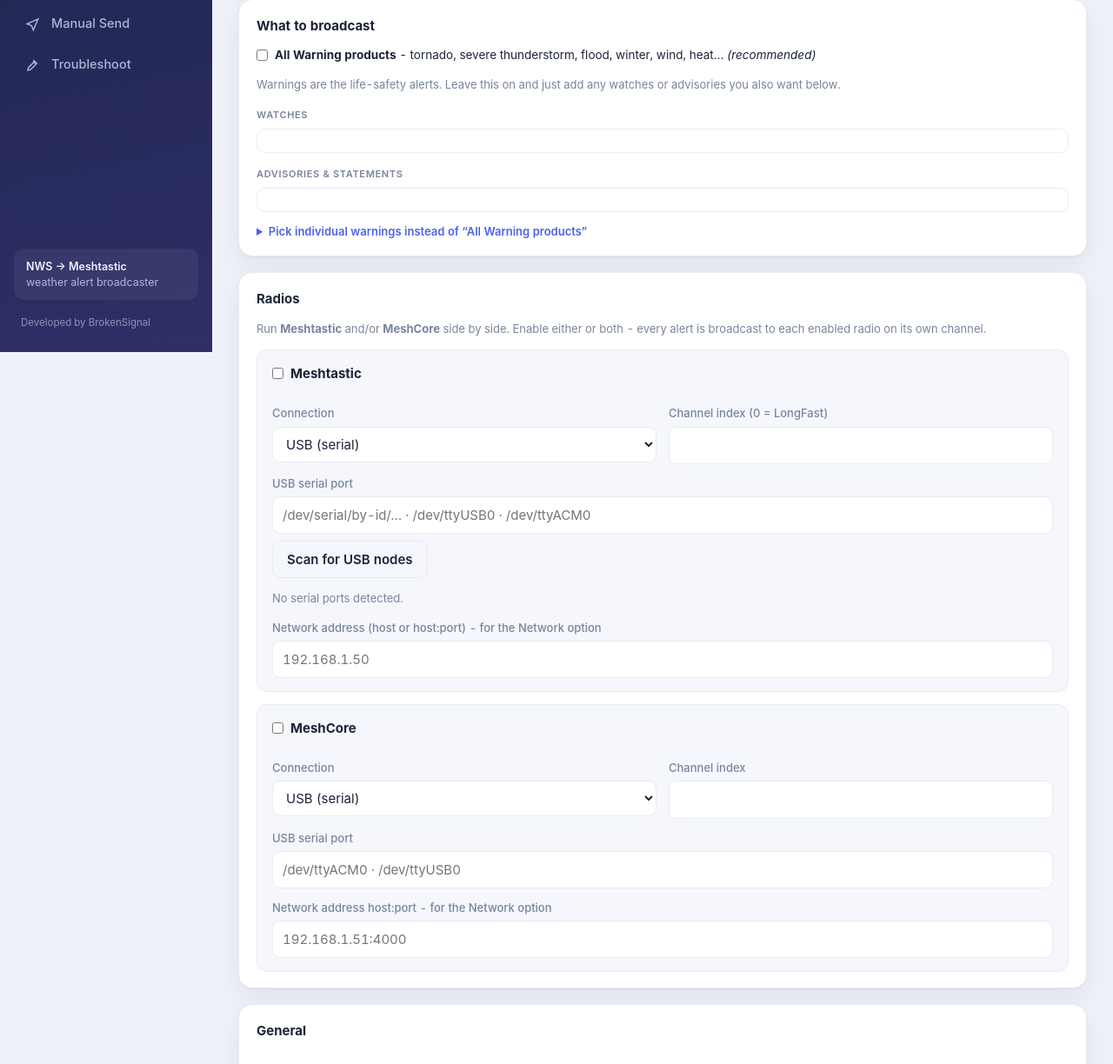
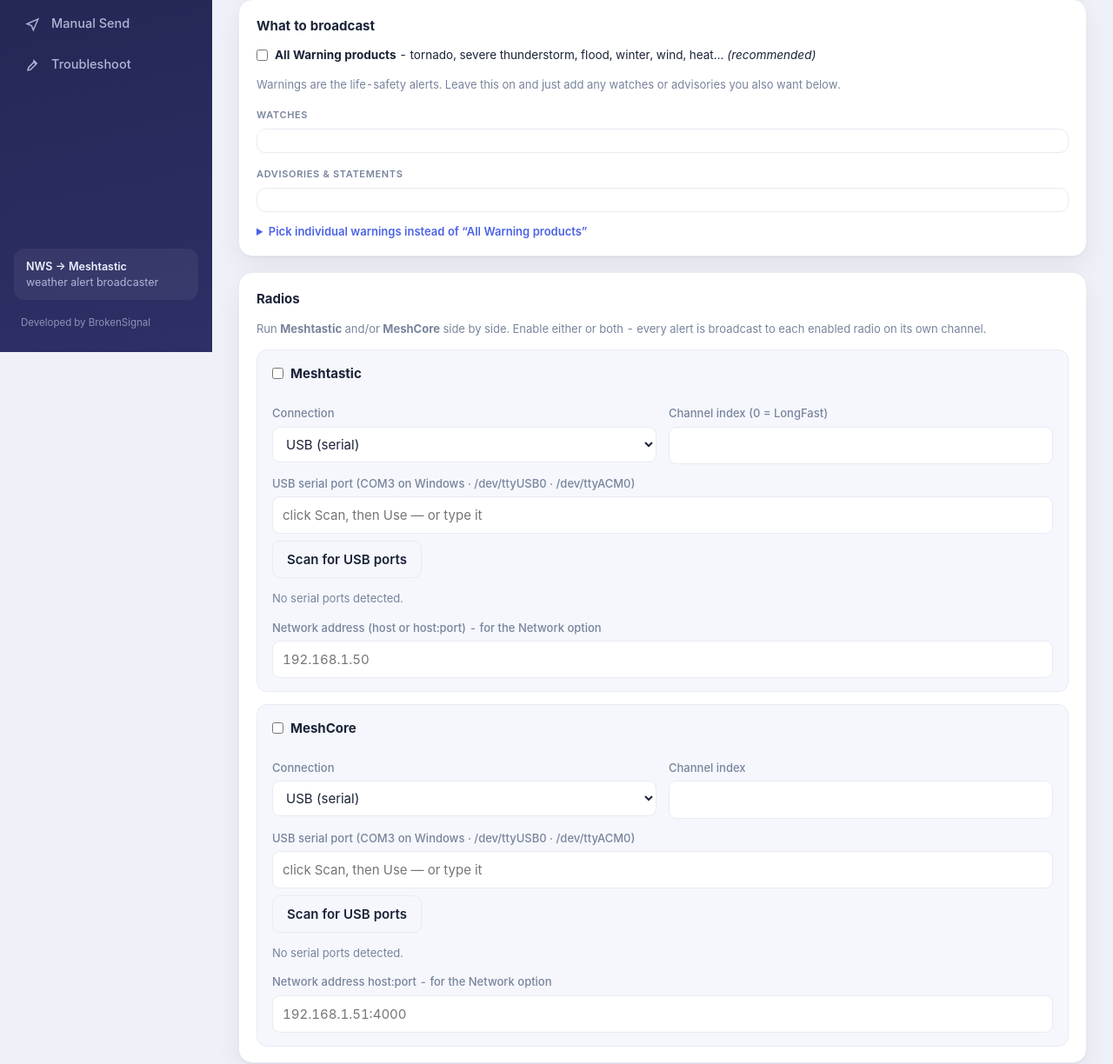
Before and after one commit to BrokenSignal/MeshWX, a FastAPI app: template app/web/templates/settings.html in a window 1280 px wide. Shown: the part 395-1619 px from the top of the page at 87% size. Run offline with FastAPI, Linux system fonts and the light colour scheme; the template is opened without the code that fills it, so the values that code supplies are empty.

Commit message:
Add MeshCore USB port scan; stop Meshtastic auto-scan from locking MeshCore's port
- Settings: MeshCore now has its own 'Scan for USB ports' button + Use picker
  (reusable _ports.html targets the right field per radio)
- Meshtastic auto-discovery skips the port assigned to MeshCore, so probing no
  longer locks a one-board setup (fixes 'COM7 Access is denied' when both
  radios point at the same port)
- Port labels/placeholders mention COM ports for Windows users

Co-Authored-By: Claude Opus 4.8 (1M context) <noreply@anthropic.com>
Claude-Session: https://claude.ai/code/session_01F81S4JLTHw5eBJdjwmySyB

```diff
--- a/app/main.py
+++ b/app/main.py
@@ -25,8 +25,10 @@ async def _startup_serial(db: Database, tx: TransmitManager) -> None:
     if mt_serial and not db.get_setting("serial_port", ""):
         logger.info("no serial port saved; scanning for a node")
         from .serial_discovery import discover_port
+        # Never probe a port the user assigned to MeshCore (probing locks it).
+        exclude = {db.get_setting("meshcore_port", "") or ""}
         loop = asyncio.get_event_loop()
-        found = await loop.run_in_executor(None, discover_port)
+        found = await loop.run_in_executor(None, lambda: discover_port(exclude))
         if found:
             db.set_setting("serial_port", found)
             db.add_event("INFO", f"auto-discovered node at {found}")
--- a/app/serial_discovery.py
+++ b/app/serial_discovery.py
@@ -115,10 +115,19 @@ def probe_port(device: str, timeout: float = 10.0) -> bool:
                 pass
 
 
-def discover_port() -> str | None:
-    """Scan, probe candidates, return the preferred path of the first live node."""
+def discover_port(exclude: set[str] | None = None) -> str | None:
+    """Scan, probe candidates, return the preferred path of the first live node.
+
+    Ports in ``exclude`` are skipped — used so Meshtastic auto-discovery never
+    probes (and locks) a port the user has assigned to another radio, e.g. a
+    MeshCore board. Probing a non-Meshtastic port blocks it for ~30s.
+    """
+    exclude = {e for e in (exclude or set()) if e}
     for c in candidate_ports():
         path = c.preferred_path
+        if path in exclude or c.device in exclude:
+            logger.info("skipping %s (assigned to another radio)", path)
+            continue
         logger.info("probing candidate %s (%s)", path, c.description)
         if probe_port(path):
             logger.info("confirmed Meshtastic node at %s", path)
--- a/app/web/routes.py
+++ b/app/web/routes.py
@@ -320,9 +320,11 @@ async def save_settings(
 
 
 @router.post("/settings/scan", response_class=HTMLResponse)
-async def scan_ports(request: Request):
+async def scan_ports(request: Request, target: str = Form("serial_port")):
     ports = list_all_ports()
-    return render(request, "_ports.html", ports=ports)
+    # only allow the two known field ids to be scripted into the page
+    field = target if target in ("serial_port", "meshcore_port") else "serial_port"
+    return render(request, "_ports.html", ports=ports, target=field)
 
 
 # ---- manual send -------------------------------------------------------
--- a/app/web/templates/_ports.html
+++ b/app/web/templates/_ports.html
@@ -1,4 +1,5 @@
-<div id="ports">
+{% set field = target | default('serial_port') %}
+<div id="ports-{{ field }}">
   {% if ports is none %}
   {% elif ports %}
   <table>
@@ -12,7 +13,7 @@
         <td>{{ p.description }}{% if p.vid %}
             <span class="hint">({{ "%04x"|format(p.vid) }}:{{ "%04x"|format(p.pid or 0) }})</span>{% endif %}</td>
         <td><button type="button" class="secondary"
-              onclick="document.getElementById('serial_port').value='{{ p.preferred_path }}'">
+              onclick="document.getElementById('{{ field }}').value='{{ p.preferred_path }}'">
               Use</button></td>
       </tr>
       {% endfor %}
--- a/app/web/templates/settings.html
+++ b/app/web/templates/settings.html
@@ -73,12 +73,13 @@
         <div><label>Channel index (0 = LongFast)</label>
           <input name="channel_index" type="number" min="0" value="{{ mt_channel }}"></div>
       </div>
-      <label>USB serial port</label>
+      <label>USB serial port (COM3 on Windows · /dev/ttyUSB0 · /dev/ttyACM0)</label>
       <input id="serial_port" name="serial_port" value="{{ mt_port }}"
-             placeholder="/dev/serial/by-id/… · /dev/ttyUSB0 · /dev/ttyACM0">
+             placeholder="click Scan, then Use — or type it">
       <button type="button" class="secondary" hx-post="/settings/scan"
-              hx-target="#ports" hx-swap="outerHTML" style="margin-top:8px;">Scan for USB nodes</button>
-      <div style="margin-top:8px;">{% include "_ports.html" %}</div>
+              hx-vals='{"target":"serial_port"}' hx-target="#ports-serial_port"
+              hx-swap="outerHTML" style="margin-top:8px;">Scan for USB ports</button>
+      <div style="margin-top:8px;">{% set target = 'serial_port' %}{% include "_ports.html" %}</div>
       <label>Network address (host or host:port) - for the Network option</label>
       <input name="meshtastic_host" value="{{ mt_host }}" placeholder="192.168.1.50">
     </div>
@@ -94,9 +95,13 @@
         <div><label>Channel index</label>
           <input name="meshcore_channel" type="number" min="0" value="{{ mc_channel }}"></div>
       </div>
-      <label>USB serial port</label>
-      <input name="meshcore_port" value="{{ mc_port }}"
-             placeholder="/dev/ttyACM0 · /dev/ttyUSB0">
+      <label>USB serial port (COM3 on Windows · /dev/ttyUSB0 · /dev/ttyACM0)</label>
+      <input id="meshcore_port" name="meshcore_port" value="{{ mc_port }}"
+             placeholder="click Scan, then Use — or type it">
+      <button type="button" class="secondary" hx-post="/settings/scan"
+              hx-vals='{"target":"meshcore_port"}' hx-target="#ports-meshcore_port"
+              hx-swap="outerHTML" style="margin-top:8px;">Scan for USB ports</button>
+      <div style="margin-top:8px;">{% set target = 'meshcore_port' %}{% include "_ports.html" %}</div>
       <label>Network address host:port - for the Network option</label>
       <input name="meshcore_host" value="{{ mc_host }}" placeholder="192.168.1.51:4000">
     </div>
--- a/pyproject.toml
+++ b/pyproject.toml
@@ -1,6 +1,6 @@
 [project]
 name = "meshwx"
-version = "1.1.1"
+version = "1.1.2"
 description = "Poll NWS weather alerts and broadcast them over Meshtastic and/or MeshCore radios"
 readme = "README.md"
 requires-python = ">=3.12"
```
